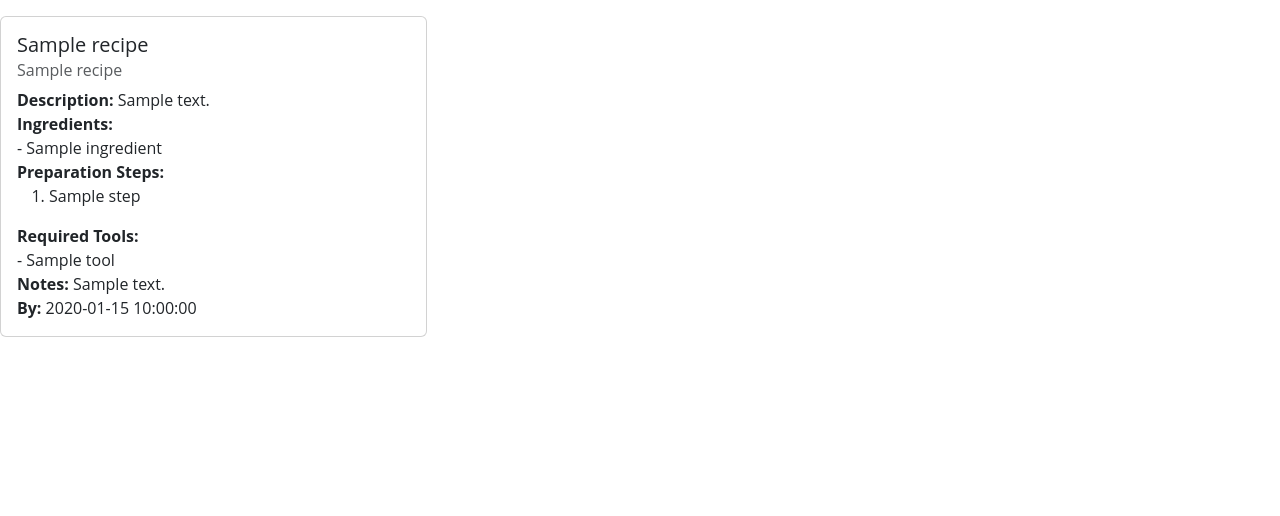
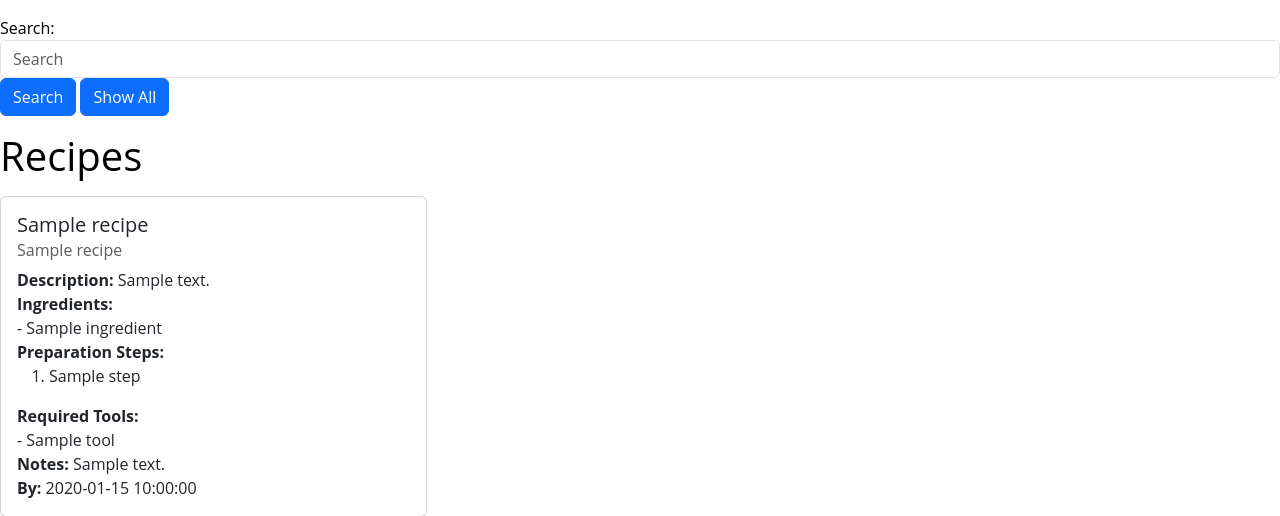
Before and after one commit to Dominic-wells/Milestone-Project-3-Middle-earth-Meals, a Flask app: page / in a window 1280 px wide. Shown: the part 56-572 px from the top of the page. Run offline with Flask 2, Linux system fonts and the light colour scheme; a database or web service that is not in the repository returns one stand-in record (values such as "Sample title"); some libraries are stand-ins or nearby versions.

Commit message:
Added search and flash card no found

```diff
--- a/templates/recipes.html
+++ b/templates/recipes.html
@@ -2,6 +2,18 @@
 
 {% block content %}
 
+<div class="align-center">
+    <form action="{{ url_for('search') }}" method="POST" class="form-inline my-3">
+        <label for="query" class="mr-2">Search:</label>
+        <input type="text" name="query" id="query" class="form-control mr-2" placeholder="Search" minlength="3"
+            required>
+        <button type="submit" class="btn btn-primary mr-2">Search</button>
+        <a href="{{ url_for('get_recipes') }}" class="btn btn-primary">Show All</a>
+    </form>
+    <h1>Recipes</h1>
+</div>
+
+{% if recipes|length != 0 %}
 
 <div class="col-md-4 my-3">
     {% for recipe in recipes %}
@@ -32,5 +44,13 @@
     </div>
     {% endfor %}
 </div>
+{% else %}
+<div class="col-md-4 my-3">
+    <div class="card">
+        <div class="card-body">
+            <h5 class="card-title">No recipes found</h5>
+        </div>
+    </div>
+    {% endif %}
 
-{% endblock %}
+    {% endblock %}
```
